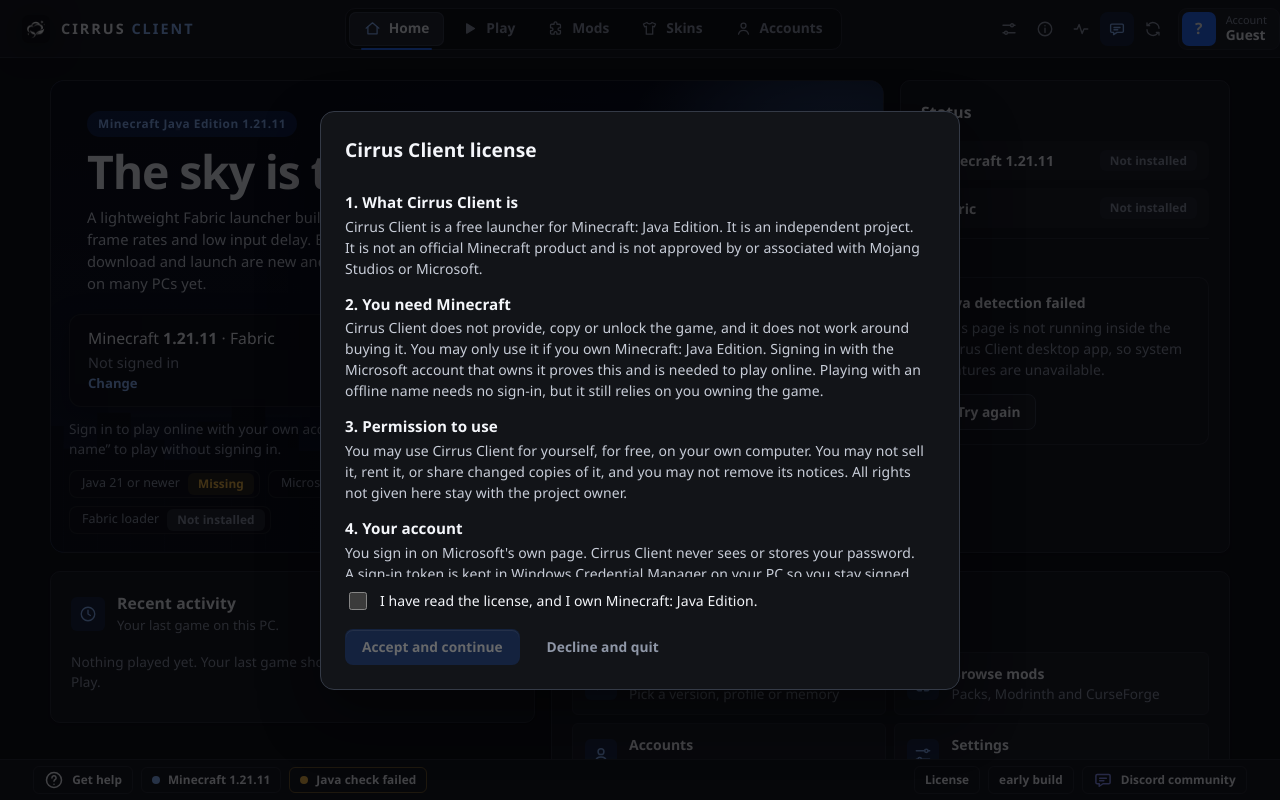
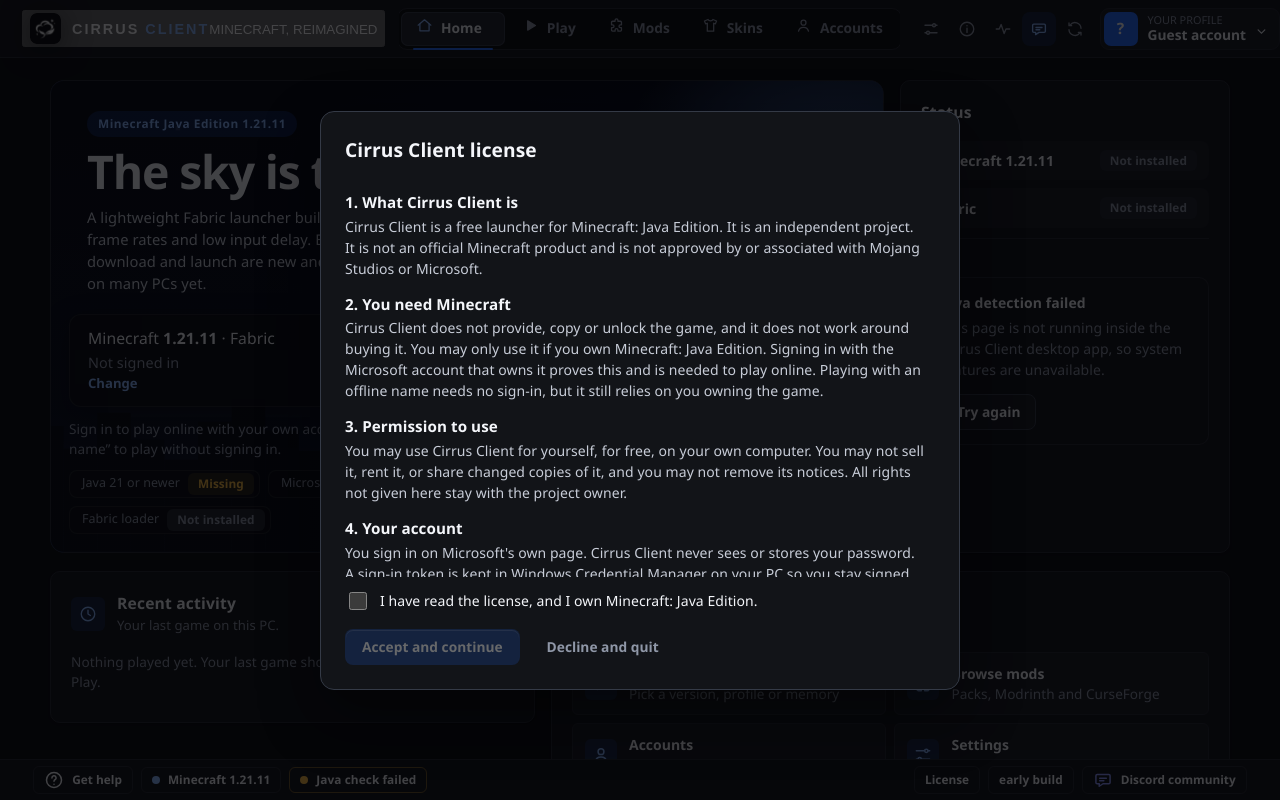
Before and after one commit to tekaitu/Cirrus-Client, a React (Vite) app: page / in a window 1280 px wide. Built offline with nearby package versions, Linux system fonts and the light colour scheme.

Commit message:
Update Navigation.tsx

```diff
--- a/src/components/Navigation.tsx
+++ b/src/components/Navigation.tsx
@@ -42,6 +42,7 @@ const TABS: Item[] = [
   { id: "skins", icon: <ShirtIcon /> },
   { id: "accounts", icon: <UserIcon /> },
 ];
+
 const TOOLS: Item[] = [
   { id: "settings", icon: <SettingsIcon /> },
   { id: "about", icon: <InfoIcon /> },
@@ -55,86 +56,100 @@ interface Props {
   onRescan: () => void;
   scanning: boolean;
   accountOpen: boolean;
-  /** The signed-in player, or null. */
   player: { name: string; id: string } | null;
-  /** Discord Presence switch. */
   discord?: { enabled: boolean; onToggle: () => void };
 }
 
-/** "Play" alone would clash with the big Play button, so the page button says "Play page". */
 function nameFor(id: PageId): string {
   return id === "play" ? "Play page" : PAGE_TITLES[id];
 }
 
-/**
- * The bar across the top: brand, the pages you use to play, then settings and the account.
- * Below 900px wide the tab labels fold away and the icons stay (labels remain as tooltips and screen-reader names).
- */
-export function TopNav({ page, onNavigate, onAccount, onRescan, scanning, accountOpen, player, discord }: Props) {
+/** Premium Cirrus navigation. Keeps the original navigation and Tauri actions intact. */
+export function TopNav({
+  page,
+  onNavigate,
+  onAccount,
+  onRescan,
+  scanning,
+  accountOpen,
+  player,
+  discord,
+}: Props) {
   const customFrame = useCustomFrame();
+
   return (
-    <header className="topnav" data-tauri-drag-region>
-      <div className="brand" data-tauri-drag-region>
-        <span className="brand-mark">
-          <LogoMark size={28} />
+    <header className="topnav cirrus-topnav" data-tauri-drag-region>
+      <button
+        type="button"
+        className="brand cirrus-brand"
+        data-tauri-drag-region
+        onClick={() => onNavigate("home")}
+        aria-label="Cirrus Client home"
+      >
+        <span className="brand-mark cirrus-brand-mark" aria-hidden="true">
+          <LogoMark size={31} />
         </span>
-        <span className="brand-name" aria-hidden="true">
-          CIRRUS <b>CLIENT</b>
+        <span className="cirrus-brand-copy" aria-hidden="true">
+          <span className="brand-name">CIRRUS <b>CLIENT</b></span>
+          <span className="cirrus-brand-caption">MINECRAFT, REIMAGINED</span>
         </span>
-      </div>
+      </button>
 
-      <nav aria-label="Main" className="tabs" data-tauri-drag-region>
+      <nav aria-label="Main" className="tabs cirrus-tabs" data-tauri-drag-region>
         <ul>
-          {TABS.map((item) => (
+          {TABS.map((item) => {
+            const active = page === item.id;
+            return (
               <li key={item.id}>
                 <button
                   type="button"
-                className={`tab ${page === item.id ? "active" : ""}`}
+                  className={`tab cirrus-tab ${active ? "active" : ""}`}
                   aria-label={nameFor(item.id)}
                   data-tip={PAGE_TITLES[item.id]}
-                aria-current={page === item.id ? "page" : undefined}
+                  aria-current={active ? "page" : undefined}
                   onClick={() => onNavigate(item.id)}
                 >
-                {item.icon}
-                <span className="tab-label" aria-hidden="true">
-                  {PAGE_TITLES[item.id]}
-                </span>
+                  <span className="cirrus-tab-icon" aria-hidden="true">{item.icon}</span>
+                  <span className="tab-label">{PAGE_TITLES[item.id]}</span>
+                  {active && <span className="cirrus-tab-indicator" aria-hidden="true" />}
                 </button>
               </li>
-          ))}
+            );
+          })}
         </ul>
       </nav>
 
-      <div className="topnav-right" data-tauri-drag-region>
-        <nav aria-label="Tools" className="tools">
+      <div className="topnav-right cirrus-nav-right" data-tauri-drag-region>
+        <nav aria-label="Tools" className="tools cirrus-tools">
           <ul>
-            {TOOLS.map((item) => (
+            {TOOLS.map((item) => {
+              const active = page === item.id;
+              return (
                 <li key={item.id}>
                   <button
                     type="button"
-                  className={`tool ${page === item.id ? "active" : ""}`}
+                    className={`tool cirrus-tool ${active ? "active" : ""}`}
                     aria-label={PAGE_TITLES[item.id]}
                     data-tip={PAGE_TITLES[item.id]}
-                  aria-current={page === item.id ? "page" : undefined}
+                    aria-current={active ? "page" : undefined}
                     onClick={() => onNavigate(item.id)}
                   >
                     {item.icon}
                   </button>
                 </li>
-            ))}
+              );
+            })}
             {discord && (
               <li>
                 <button
                   type="button"
-                  className={`tool tool-presence ${discord.enabled ? "tool-on" : ""}`}
+                  className={`tool tool-presence cirrus-tool ${discord.enabled ? "tool-on" : ""}`}
                   aria-label="Discord Presence"
                   aria-pressed={discord.enabled}
                   data-tip={discord.enabled ? "Discord status on" : "Discord status off"}
-                  title={
-                    discord.enabled
+                  title={discord.enabled
                     ? "Your Discord status shows what you are doing. Click to turn off."
-                      : "Discord status is off. Click to turn on."
-                  }
+                    : "Discord status is off. Click to turn on."}
                   onClick={discord.onToggle}
                 >
                   <BrandIcon name="discord" />
@@ -144,9 +159,9 @@ export function TopNav({ page, onNavigate, onAccount, onRescan, scanning, accoun
             <li>
               <button
                 type="button"
-                className="tool"
+                className="tool cirrus-tool cirrus-rescan"
                 aria-label="Re-scan Java"
-                data-tip="Re-scan Java"
+                data-tip={scanning ? "Scanning Java…" : "Re-scan Java"}
                 onClick={onRescan}
                 disabled={scanning}
               >
@@ -155,22 +170,27 @@ export function TopNav({ page, onNavigate, onAccount, onRescan, scanning, accoun
             </li>
           </ul>
         </nav>
+
         <button
           type="button"
-          className="account-chip"
+          className="account-chip cirrus-account-chip"
           aria-label="Account"
           aria-expanded={accountOpen}
           aria-haspopup="dialog"
           onClick={onAccount}
         >
+          <span className="cirrus-account-avatar">
             <SkinHead uuid={player?.id ?? null} name={player?.name ?? null} size={34} />
+          </span>
           <span className="account-chip-text">
-            <small>Account</small>
-            <strong>{player ? player.name : "Guest"}</strong>
+            <small>{player ? "SIGNED IN AS" : "YOUR PROFILE"}</small>
+            <strong>{player ? player.name : "Guest account"}</strong>
           </span>
+          <span className="cirrus-account-chevron" aria-hidden="true">⌄</span>
         </button>
+
         {customFrame && (
-          <div className="winctl" role="group" aria-label="Window">
+          <div className="winctl cirrus-winctl" role="group" aria-label="Window">
             <button type="button" aria-label="Minimize window" onClick={windowActions.minimize}>
               <MinimizeIcon />
             </button>
```
Lines whose indentation alone changed are shown as unchanged.
